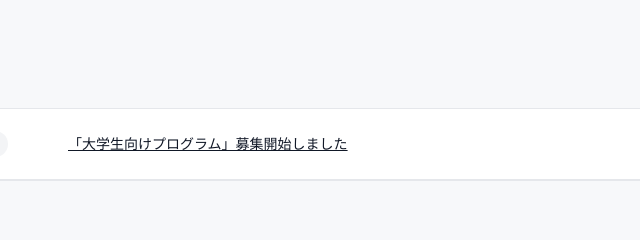
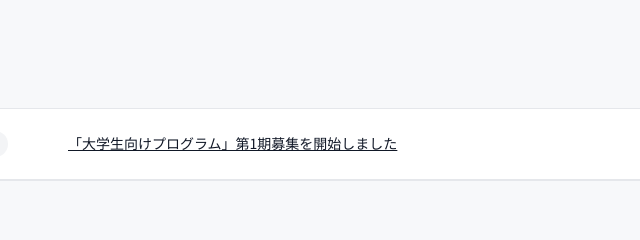
Before and after one commit to kando-inc/kobe-cvcc, a plain HTML site: page index.html in a window 1280 px wide. Shown: the part 3960-4200 px from the top of the page, 365-1005 px from the left. Drawn offline with Linux system fonts and the light colour scheme.

Commit message:
お知らせ文言修正(第1期募集)

```diff
--- a/index.html
+++ b/index.html
@@ -187,7 +187,7 @@
           <article class="news-row">
             <time datetime="2026-07-03">2026.07.03</time>
             <span class="news-tag activity">活動情報</span>
-            <p><a href="20260703_kobe-cvcc_bosyuyoko.pdf" target="_blank" rel="noreferrer">「大学生向けプログラム」募集開始しました</a></p>
+            <p><a href="20260703_kobe-cvcc_bosyuyoko.pdf" target="_blank" rel="noreferrer">「大学生向けプログラム」第1期募集を開始しました</a></p>
           </article>
         </div>
       </div>
```
